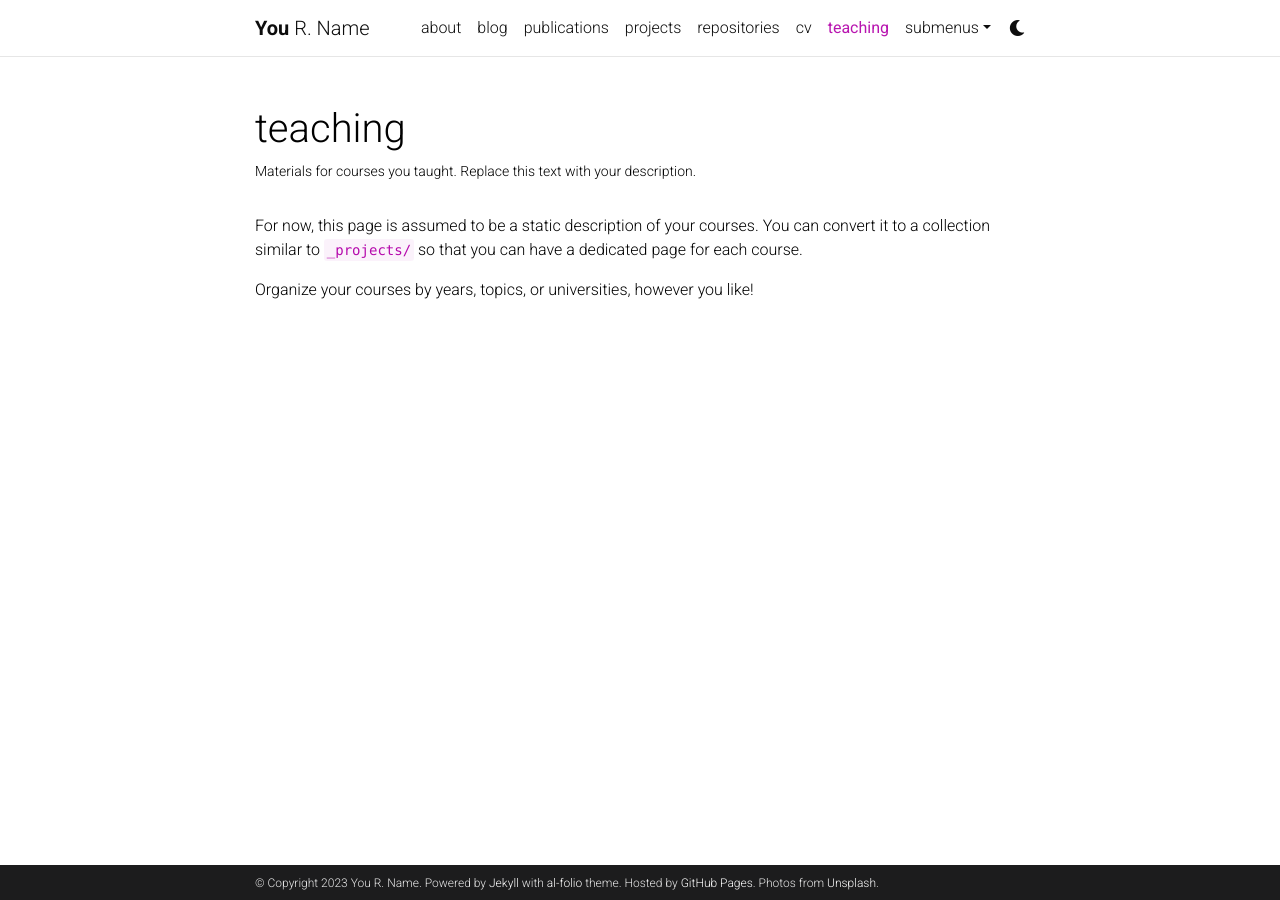
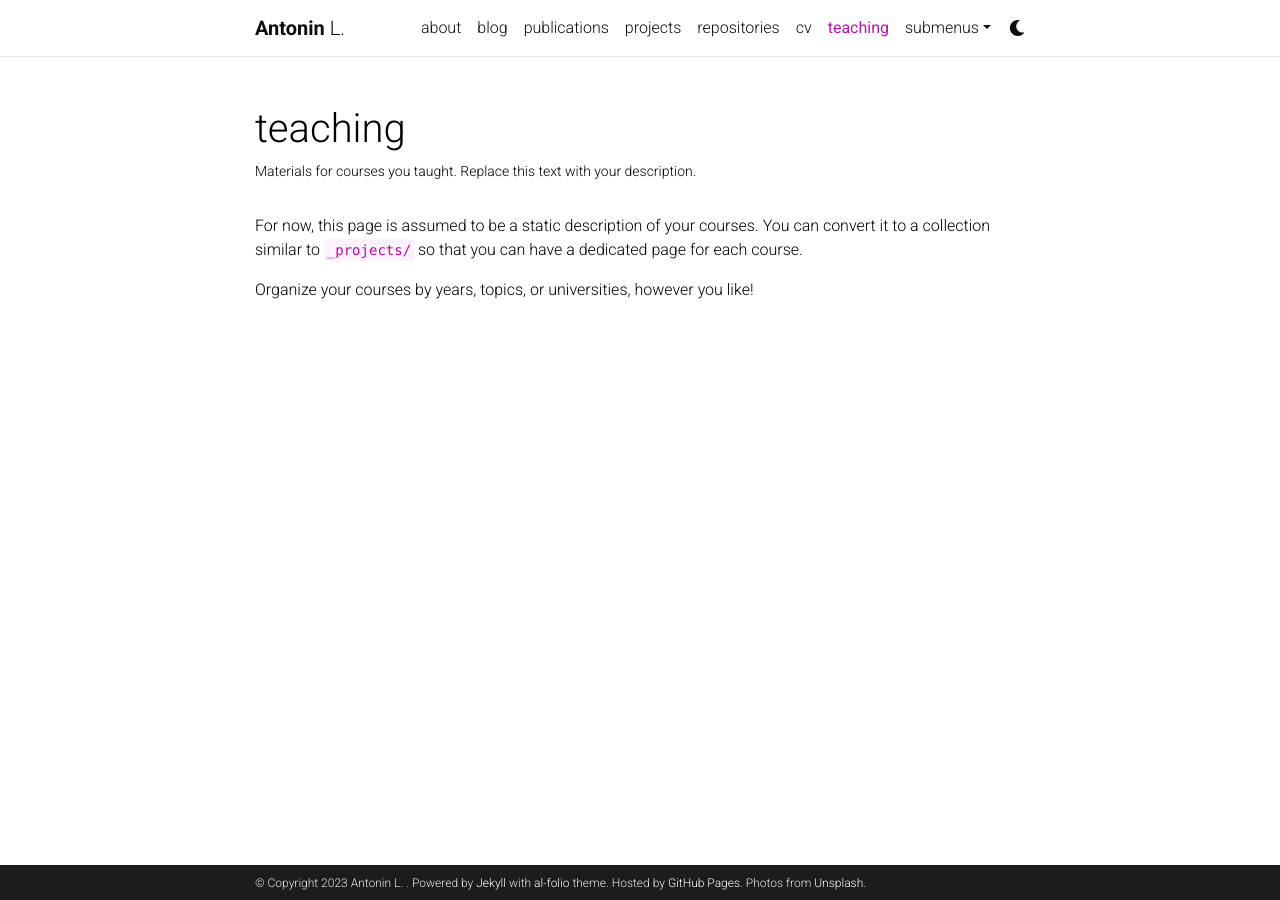
Before and after one commit to antonin-lfv/antonin-lfv.github.io, a Jekyll site: the page built from _pages/teaching.md, in a window 1280 px wide. Built offline with Jekyll 4.4.1, drawn with Linux system fonts in a browser that asks for light colours; comment, search, counter and statistics services are not loaded; a style sheet for code colours, icons or effects is not loaded.

Commit message:
info profil

```diff
--- a/_config.yml
+++ b/_config.yml
@@ -3,10 +3,10 @@
 # -----------------------------------------------------------------------------
 
 title: blank # the website title (if blank, full name will be used instead)
-first_name: You
-middle_name: R.
-last_name: Name
-email: you@example.com
+first_name: Antonin
+middle_name: L.
+last_name:
+email: antoninlefevre45@icloud.com
 description: > # the ">" symbol means to ignore newlines until "footer_text:"
   A simple, whitespace theme for academics. Based on [*folio](https://github.com/bogoli/-folio) design.
 footer_text: >
@@ -16,7 +16,7 @@ footer_text: >
 keywords: jekyll, jekyll-theme, academic-website, portfolio-website  # add your own keywords or leave empty
 
 lang: en # the language of your site (for example: en, fr, cn, ru, etc.)
-icon: ⚛️  # the emoji used as the favicon (alternatively, provide image name in /assets/img/)
+icon: 🚀  # the emoji used as the favicon (alternatively, provide image name in /assets/img/)
 
 url: https://antonin-lfv.github.io # the base hostname & protocol for your site
 baseurl: / # the subpath of your site, e.g. /blog
@@ -45,7 +45,7 @@ repo_trophies:
 # will use title and url fields
 # Take a look to https://github.com/jekyll/jekyll-feed for more customization
 
-rss_icon: true
+rss_icon: false
 
 # -----------------------------------------------------------------------------
 # Layout
```
